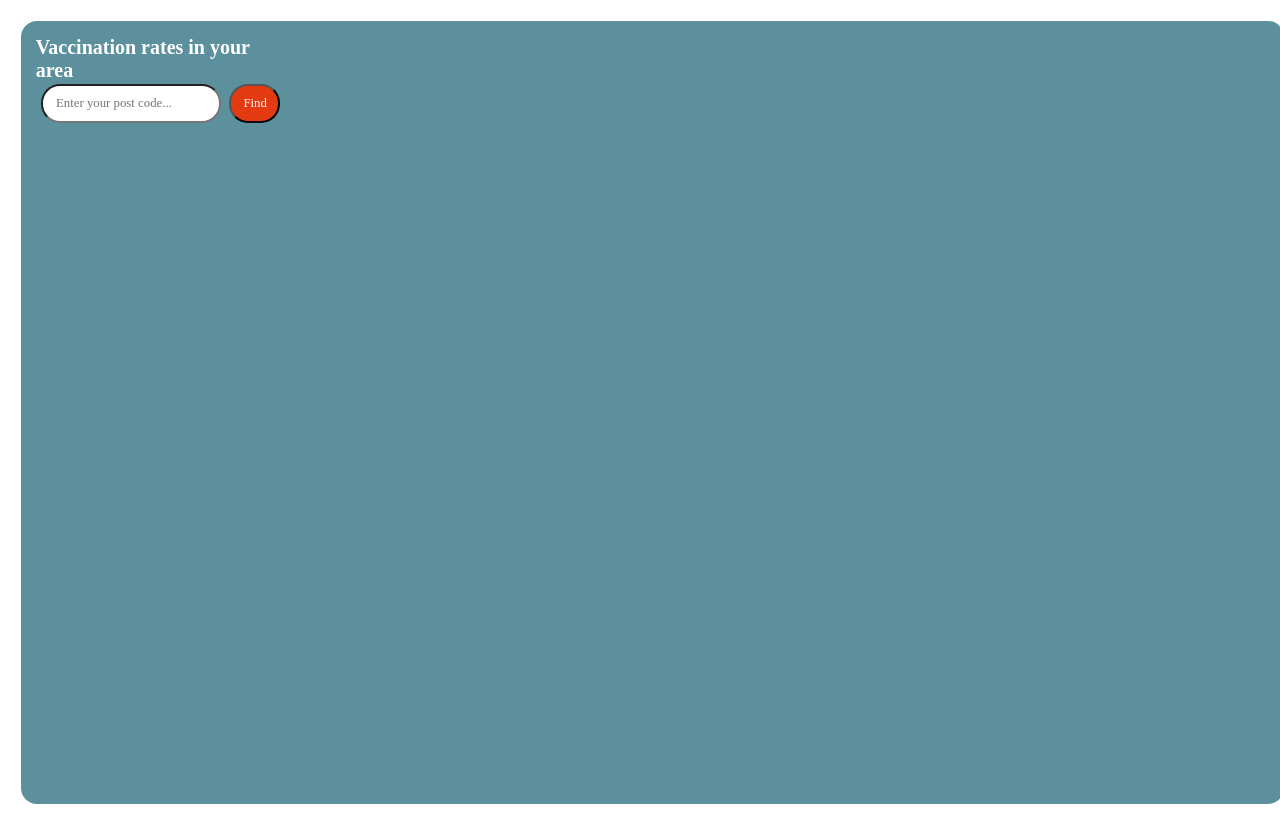
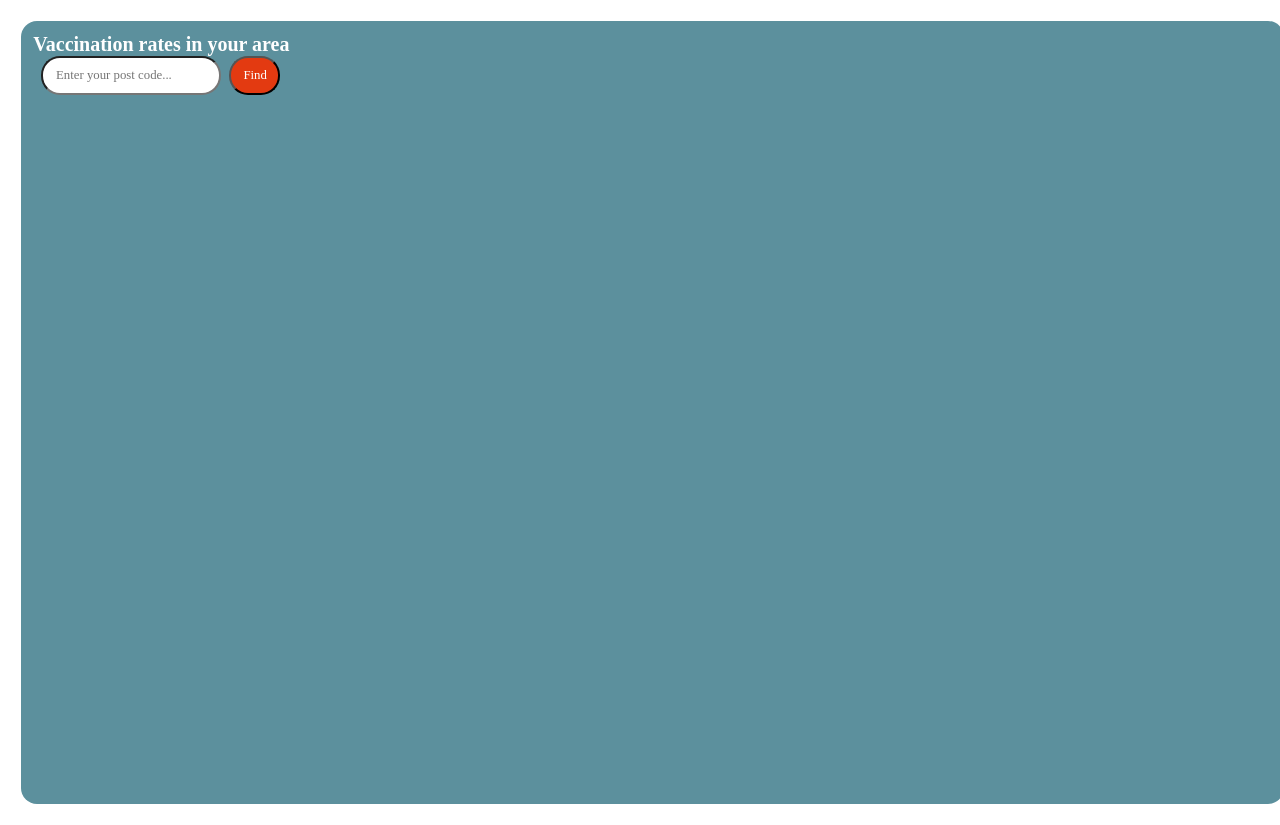
Before and after one commit to tomsaunders98/pc, a plain HTML site: page vactest/index.html in a window 1280 px wide. Drawn offline with Linux system fonts and the light colour scheme.

Commit message:
removed padding

```diff
--- a/style.css
+++ b/style.css
@@ -47,6 +47,6 @@ body{
  }
  h3 {
    font-size: clamp(15px, 4vh, 20px);
-   padding: 1%;
+   padding: 0 !important;
    margin: 0 !important;
  }
```
